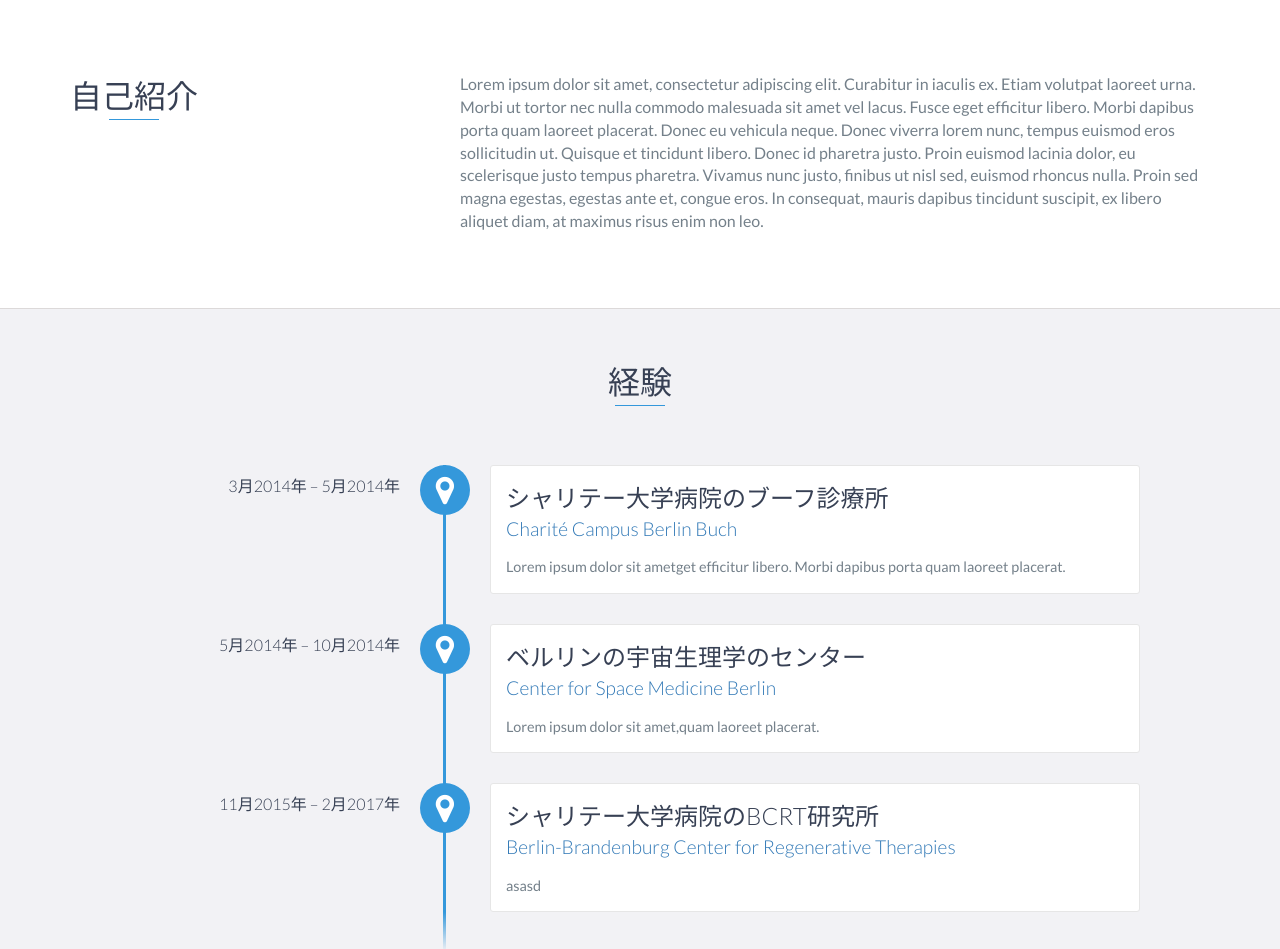
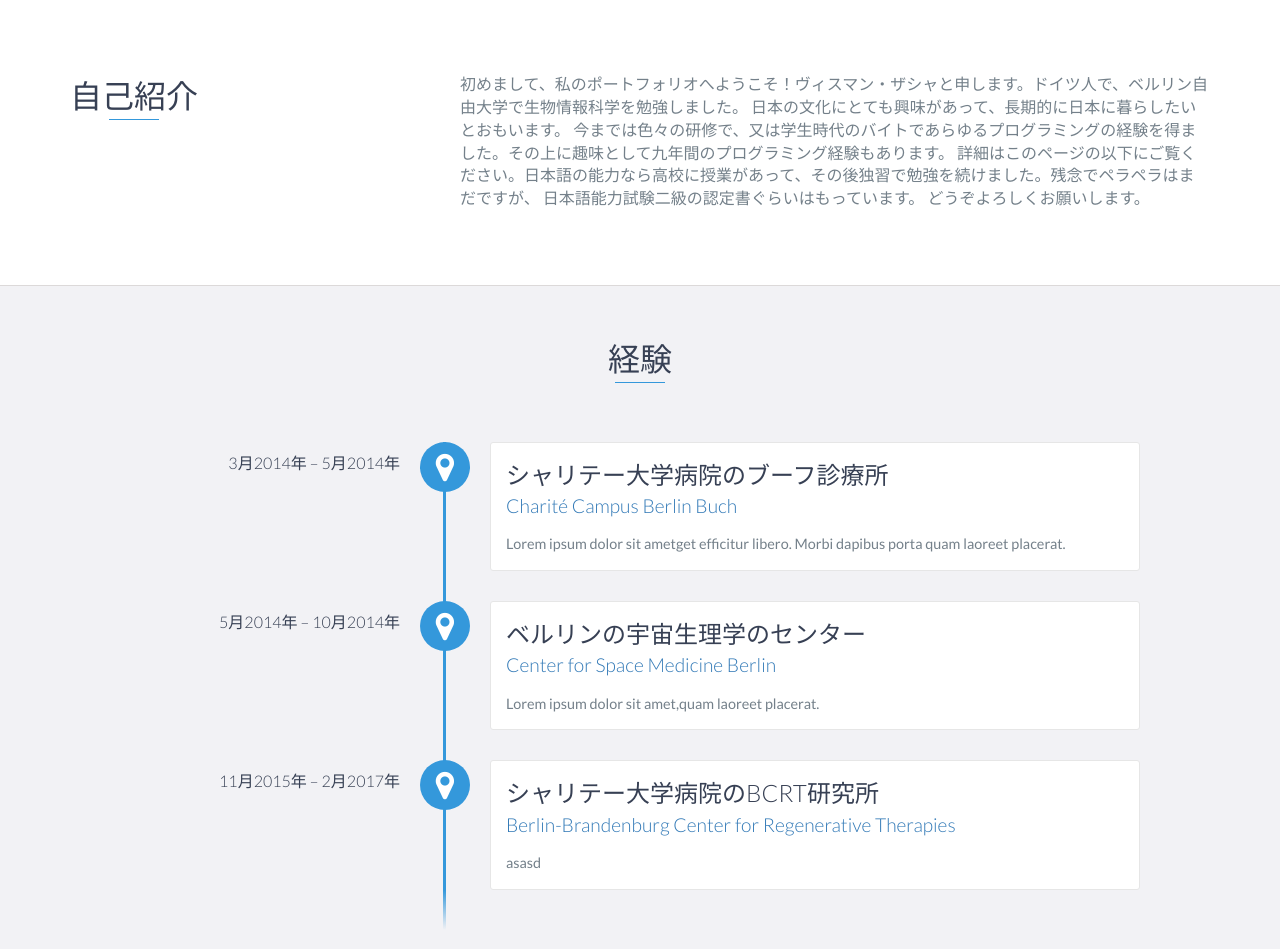
Before and after one commit to SaschaWissmann/saschawissmann.github.io, a plain HTML site: page index.html in a window 1280 px wide. Shown: the part 802-1751 px from the top of the page. Drawn offline with nearby package versions, Linux system fonts and the light colour scheme.

Commit message:
added info

```diff
--- a/index.html
+++ b/index.html
@@ -73,9 +73,12 @@
                 </div>
                 <div class="col-md-8">
                     <p>
-                        Lorem ipsum dolor sit amet, consectetur adipiscing elit. Curabitur in iaculis ex. Etiam volutpat laoreet urna. Morbi ut tortor nec nulla commodo malesuada sit amet vel lacus. Fusce eget efficitur libero. Morbi dapibus porta quam laoreet placerat. Donec
-                        eu vehicula neque. Donec viverra lorem nunc, tempus euismod eros sollicitudin ut. Quisque et tincidunt libero. Donec id pharetra justo. Proin euismod lacinia dolor, eu scelerisque justo tempus pharetra. Vivamus nunc justo, finibus
-                        ut nisl sed, euismod rhoncus nulla. Proin sed magna egestas, egestas ante et, congue eros. In consequat, mauris dapibus tincidunt suscipit, ex libero aliquet diam, at maximus risus enim non leo.
+                        初めまして、私のポートフォリオへようこそ！ヴィスマン・ザシャと申します。ドイツ人で、ベルリン自由大学で生物情報科学を勉強しました。
+						日本の文化にとても興味があって、長期的に日本に暮らしたいとおもいます。
+						今までは色々の研修で、又は学生時代のバイトであらゆるプログラミングの経験を得ました。その上に趣味として九年間のプログラミング経験もあります。
+						詳細はこのページの以下にご覧ください。日本語の能力なら高校に授業があって、その後独習で勉強を続けました。残念でペラペラはまだですが、
+						日本語能力試験二級の認定書ぐらいはもっています。
+						どうぞよろしくお願いします。
                     </p>
                 </div>
             </div>
@@ -136,7 +139,8 @@
                     <div class="project-info">
                         <h3>毒性予測</h3>
                         <p>
-                            Lorem ipsum dolor sit amet, consectetur adipiscing elit. Curabitur in iaculis ex. Etiam volutpat laoreet urna. Morbi ut tortor nec nulla commodo malesuada sit amet vel lacus. Fusce eget efficitur libero. Morbi dapibus porta quam laoreet placerat.
+                            ノバルティスから百ぐらいの人間受容体の立体構造の情報をもらって、あれにどんな分子でもが結合したら、その分子は毒性だとして見とります。
+							その為にまずはある分子の立体構造を再掲して、つまりどんな化学成分がどこにあるのかを見つけて、その分子のあらゆる異性体も旋回も勘考して、一つの受容体に結合かどうかを確認しました。
                         </p>
                     </div>
                     <!-- End .project-info -->
```
